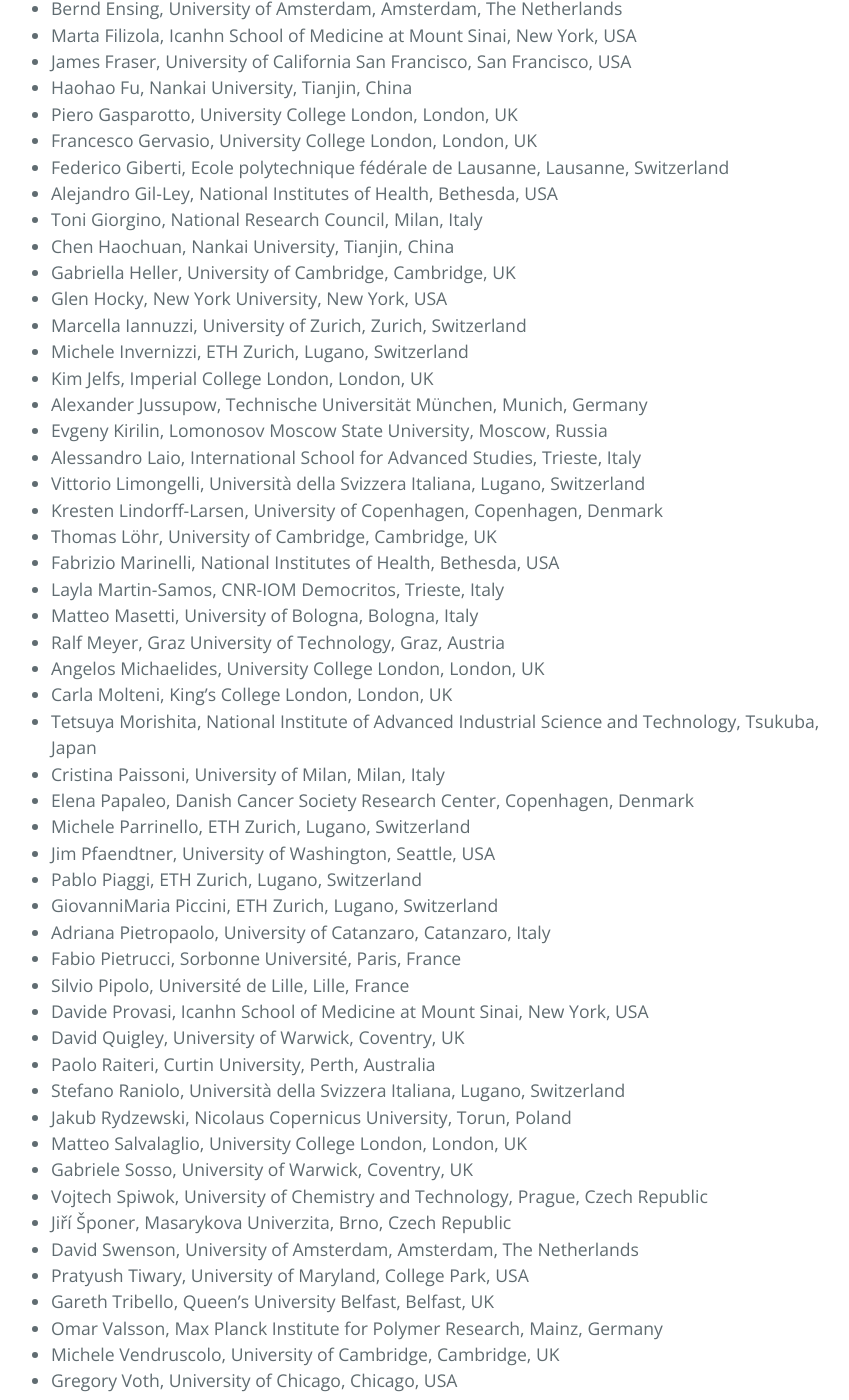
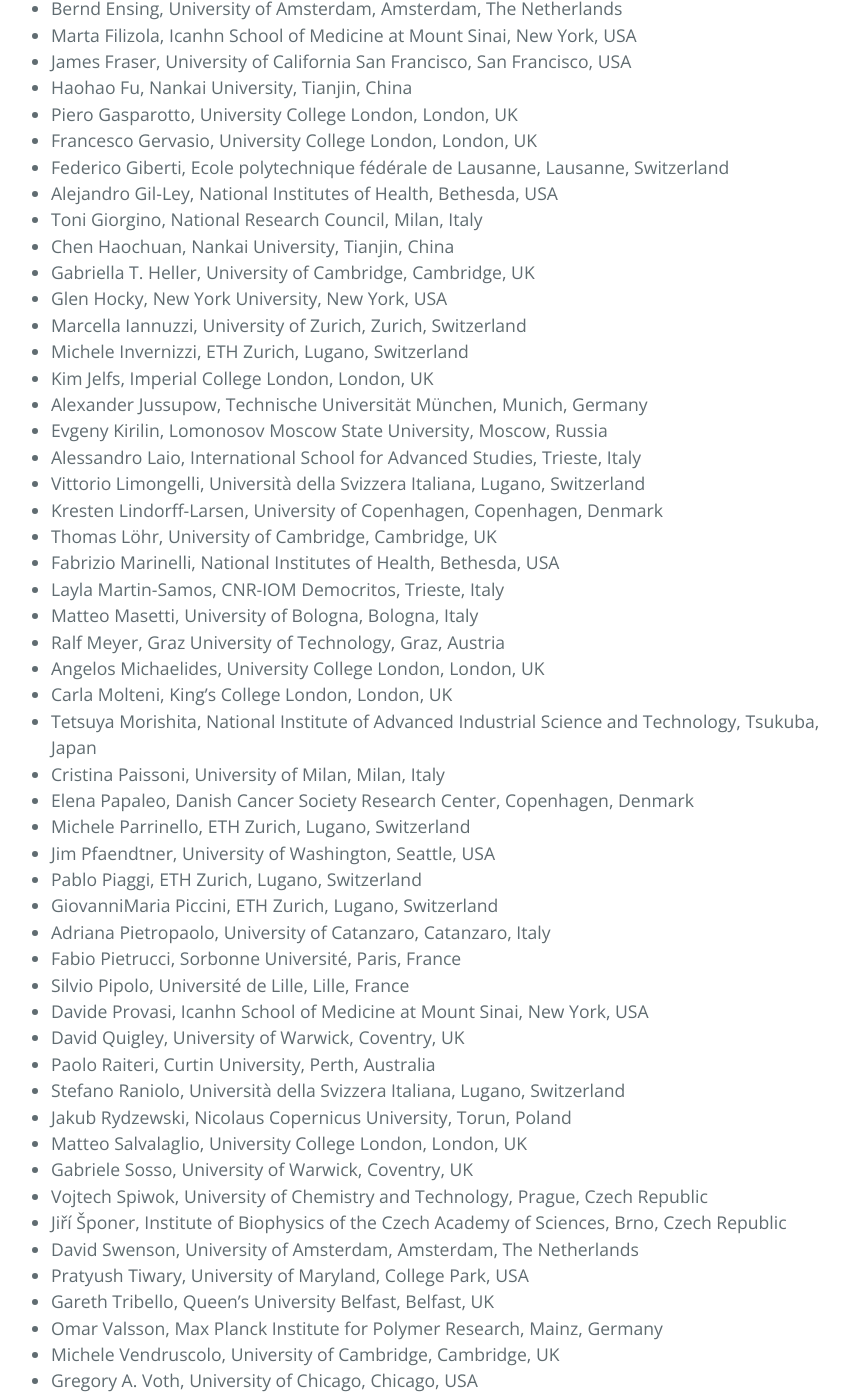
Before and after one commit to plumed-nest/plumed-nest, a Jekyll site: the page built from consortium.md, in a window 1280 px wide and 1400 px high, scrolled down 1629 px. Shown: the whole window, without its empty margins (213-1062 px from the left). Built offline with Jekyll 4.4.1, drawn with Linux system fonts in a browser that asks for light colours; our own code applies the rules of GitHub Pages for plain Markdown files.

Commit message:
names-affiliations

```diff
--- a/_data/members.yml
+++ b/_data/members.yml
@@ -110,7 +110,7 @@
   affiliation: Nankai University
   city:        Tianjin
   country:     China
-- name:        Gabriella Heller
+- name:        Gabriella T. Heller
   affiliation: University of Cambridge
   city:        Cambridge
   country:     UK
@@ -251,7 +251,7 @@
   city:        Prague
   country:     Czech Republic
 - name:        Jiří Šponer
-  affiliation: Masarykova Univerzita
+  affiliation: Institute of Biophysics of the Czech Academy of Sciences
   city:        Brno
   country:     Czech Republic
 - name:        David Swenson
@@ -274,7 +274,7 @@
   affiliation: University of Cambridge
   city:        Cambridge
   country:     UK
-- name:        Gregory Voth
+- name:        Gregory A. Voth
   affiliation: University of Chicago
   city:        Chicago
   country:     USA
```
